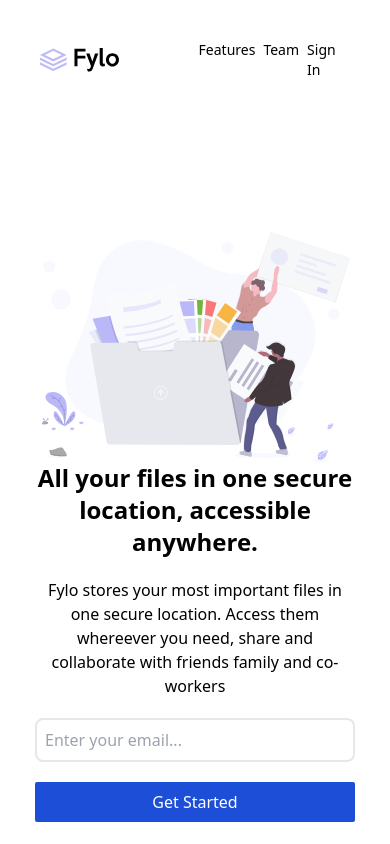
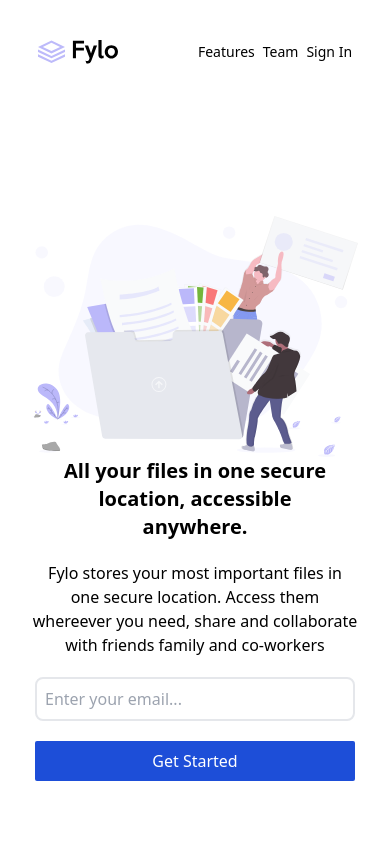
Before and after one commit to RayHub1/fylo-landing-page, a website: page index.html in a window 390 px wide. Shown: the top 844 px of the page. Drawn offline with Linux system fonts and the light colour scheme.

Commit message:
fifth commit

```diff
--- a/index.html
+++ b/index.html
@@ -15,7 +15,7 @@
   <body>
     <div class="">
       <header
-        class="flex lg:px-20 py-10 lg:gap-[800px] gap-20 items-center px-10 justify-center"
+        class="flex lg:px-20 py-10 lg:gap-[800px] gap-20 items-center px-8 justify-center"
       >
         <div class="lg:w-20 w-20">
           <img src="../images/logo.svg" alt="" />
@@ -27,11 +27,11 @@
         </div>
       </header>
       <section
-        class="mt-28 flex lg:justify-center items-center lg:px-20 lg:flex-row flex-col-reverse px-10"
+        class="mt-28 flex lg:justify-center items-center lg:px-20 lg:flex-row flex-col-reverse px-8"
       >
         <div class="lg:w-1/2">
           <h1
-            class="lg:text-3xl text-2xl font-bold lg:mr-32 text-center lg:text-left"
+            class="lg:text-3xl text-xl font-bold lg:mr-32 text-center lg:text-left px-5 lg:px-o"
           >
             All your files in one secure location, accessible anywhere.
           </h1>
@@ -62,7 +62,7 @@
         class="bg-cover bg-no-repeat bg-center mt-28 lg:px-20 h-98 w-full"
         style="background-image: url(../images/bg-curve-desktop.svg)"
       >
-        <div class="flex pt-24 pb-24 lg:flex-row flex-col-reverse px-8">
+        <div class="flex pt-24 pb-24 lg:flex-row flex-col-reverse px-5">
           <div class="lg:w-1/2">
             <h1 class="lg:text-3xl font-bold text-xl mt-10">
               Stay productive. wherever you are
```
Also changed, not shown: output.css.
